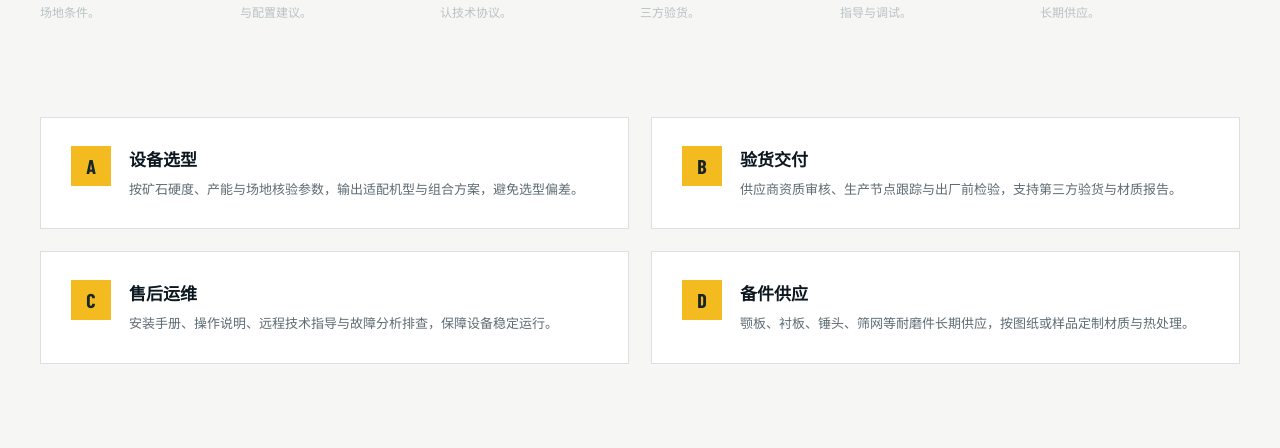
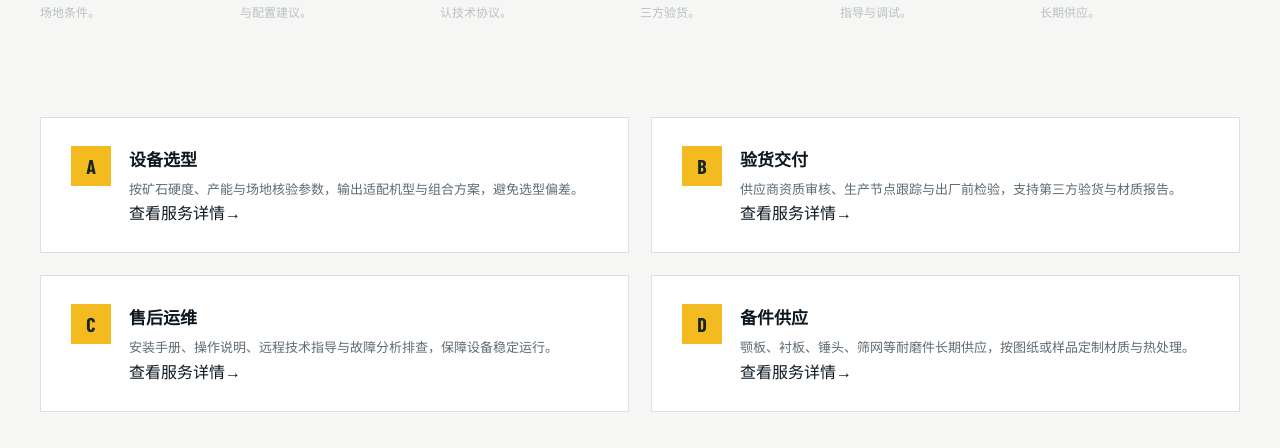
Before and after one commit to SSYin-yg/Vite-React-Hono, a React (Vite) app in the folder apps/web/: page /support in a window 1280 px wide. Shown: the part 1147-1595 px from the top of the page. Built offline with nearby package versions, Linux system fonts and the light colour scheme; no server answers.

Commit message:
feat: add support topic links

```diff
--- a/apps/web/src/pages/Support.tsx
+++ b/apps/web/src/pages/Support.tsx
@@ -15,14 +15,14 @@ const STEPS = [
 ] as const;
 
 const SUPPORT_ITEMS = [
-  ['A', 'footer.select', 'support.item.select'],
-  ['B', 'footer.inspect', 'support.item.inspect'],
-  ['C', 'footer.aftersale', 'support.item.aftersale'],
-  ['D', 'footer.spare', 'support.item.spare'],
+  ['A', 'footer.select', 'support.item.select', 'equipment-selection'],
+  ['B', 'footer.inspect', 'support.item.inspect', 'inspection-delivery'],
+  ['C', 'footer.aftersale', 'support.item.aftersale', 'after-sales'],
+  ['D', 'footer.spare', 'support.item.spare', 'spare-parts'],
 ] as const;
 
 export default function Support() {
-  const { t, base, openQuote } = useSite();
+  const { t, base, openQuote, lang } = useSite();
 
   useEffect(() => {
     document.title = base ? 'Service & Support | Minelink Equipment' : '服务支持 | 矿联矿机';
@@ -90,15 +90,19 @@ export default function Support() {
 
       <section className="section" style={{ paddingTop: 0 }}>
         <div className="shell">
-          <div className="support-list">
-            {SUPPORT_ITEMS.map(([icon, title, copy]) => (
-              <div className="support-item" key={icon}>
+          <div className="support-list support-topic-list">
+            {SUPPORT_ITEMS.map(([icon, title, copy, topic]) => (
+              <article className="support-item support-topic" key={topic}>
                 <div className="si-icon">{icon}</div>
-                <div>
+                <div className="support-topic-main">
                   <h3>{t(title)}</h3>
                   <p>{t(copy)}</p>
+                  <Link className="support-topic-link" to={`${base}/support/${topic}`}>
+                    <span>{lang === 'en' ? 'View service details' : '查看服务详情'}</span>
+                    <span aria-hidden="true">→</span>
+                  </Link>
                 </div>
-              </div>
+              </article>
             ))}
           </div>
         </div>
```
